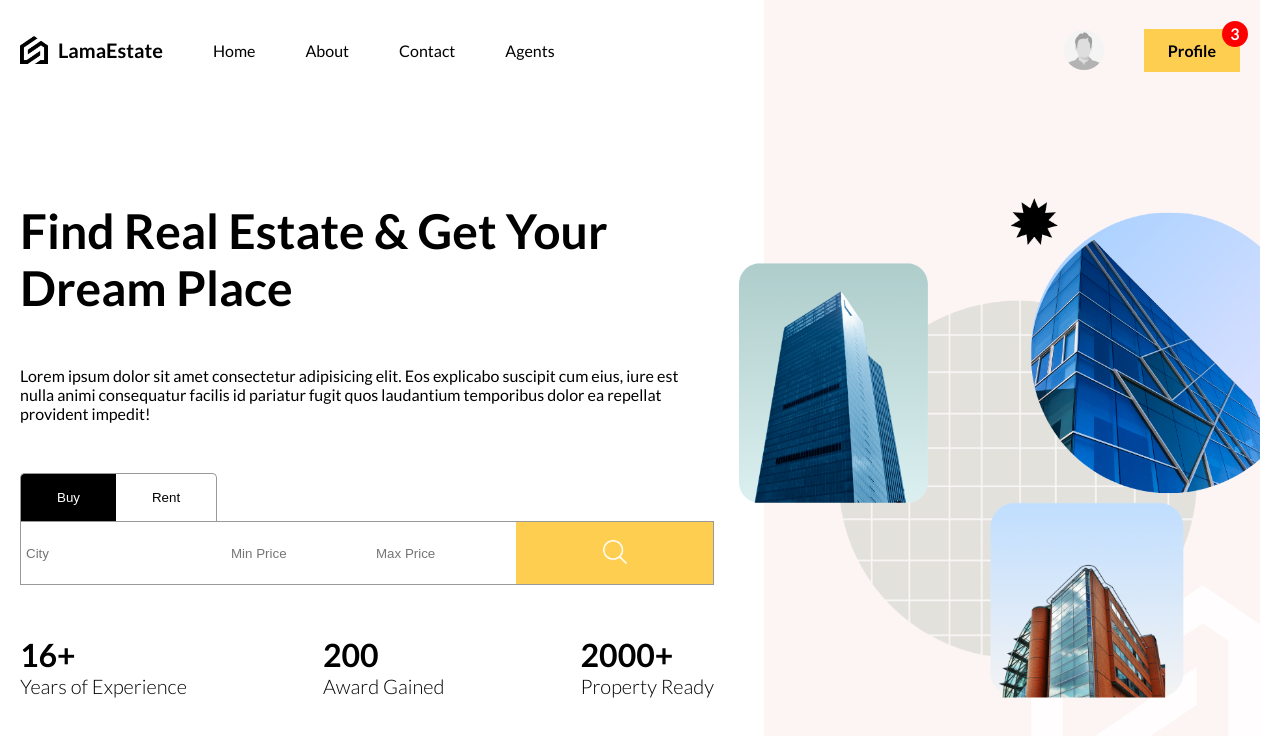
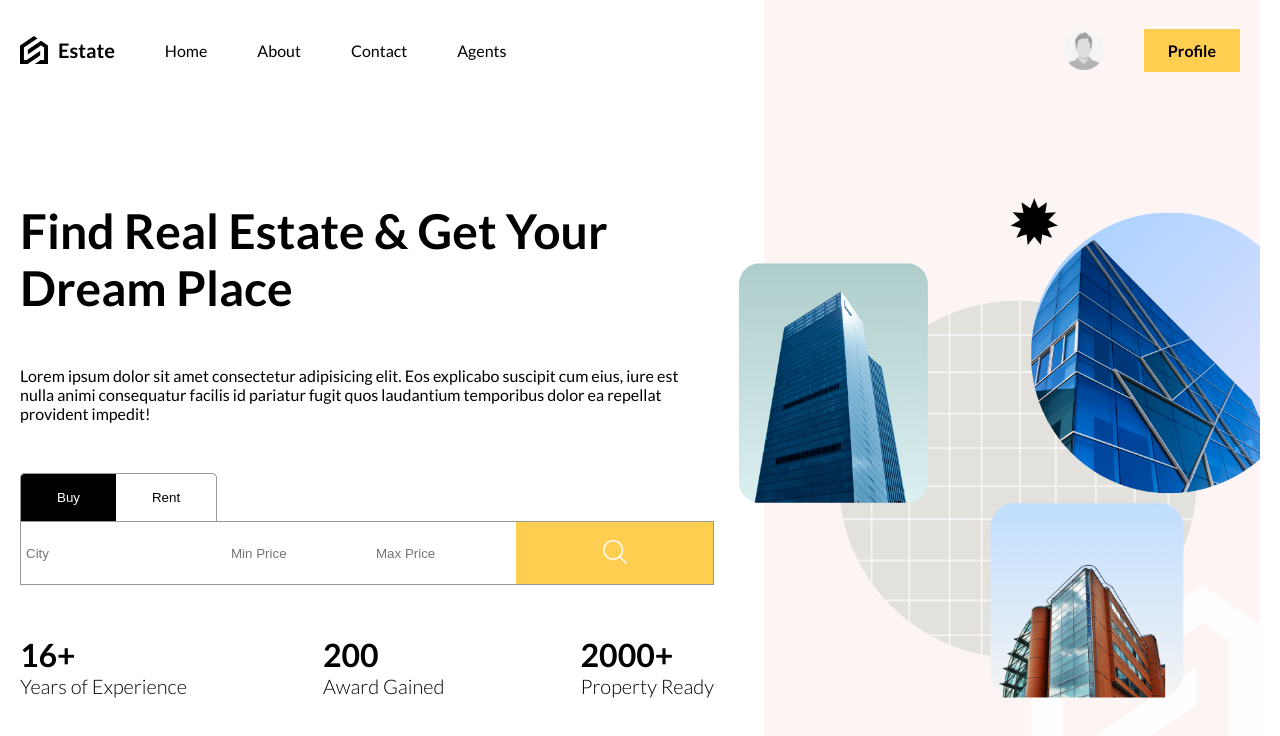
Before and after one commit to Shumaher70/real-estate, a React (Vite) app in the folder client/: page / in a window 1280 px wide. Shown: the top 736 px of the page. Built offline with nearby package versions, Linux system fonts and the light colour scheme; no server answers.

Commit message:
add:client/Navbar.jsx: Fetch and number states from zustand has been added

```diff
--- a/client/src/components/navbar/Navbar.jsx
+++ b/client/src/components/navbar/Navbar.jsx
@@ -2,10 +2,16 @@ import { useContext, useState } from 'react';
 import './navbar.scss';
 import { Link } from 'react-router-dom';
 import { AuthContext } from '../../context/AuthContext';
+import { useNotificationStore } from '../../lib/notificationStore';
 
 function Navbar() {
    const [open, setOpen] = useState(false);
    const { currentUser } = useContext(AuthContext);
+
+   const fetch = useNotificationStore((state) => state.fetch);
+   const number = useNotificationStore((state) => state.number);
+
+   if (currentUser) fetch();
 
    const user = true;
    return (
@@ -13,7 +19,7 @@ function Navbar() {
          <div className="left">
             <a href="/" className="logo">
                <img src="/logo.png" alt="" />
-               <span>LamaEstate</span>
+               <span>Estate</span>
             </a>
             <a href="/">Home</a>
             <a href="/">About</a>
@@ -29,7 +35,9 @@ function Navbar() {
                   />
                   <span>{currentUser?.username}</span>
                   <Link to="/profile" className="profile">
-                     <div className="notification">3</div>
+                     {number > 0 && (
+                        <div className="notification">{number}</div>
+                     )}
                      <span>Profile</span>
                   </Link>
                </div>
```
